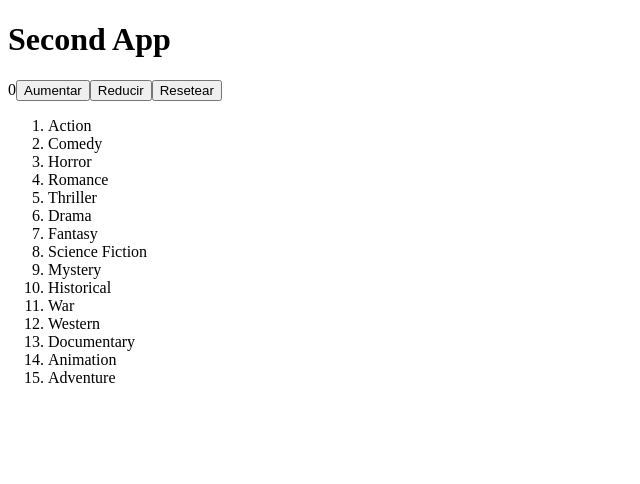
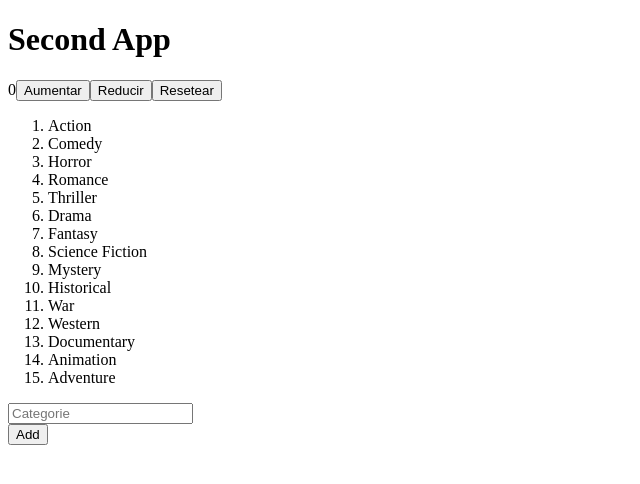
Before and after one commit to Lecho67/Homeworks-EDyA2, a React (Vite) app: page / in a window 1280 px wide. Shown: the top 484 px of the page, without its empty margins (0-640 px from the left). Built offline with nearby package versions, Linux system fonts and the light colour scheme.

Commit message:
"Entrada De Nuevas Categorías"

```diff
--- /dev/null
+++ b/src/AddCategories.jsx
@@ -0,0 +1,9 @@
+const AddCategories = ({handleClick}) => {
+  return (
+    <div>
+        <button onClick={handleClick}>Add</button>
+    </div>
+  )
+}
+
+export default AddCategories
--- a/src/App.jsx
+++ b/src/App.jsx
@@ -1,11 +1,44 @@
 import FirstApp from "./FirstApp";
 import ComponentApp from "./componentapp";
+import CategorieInput from "./CategorieInput";
+import AddCategories from "./AddCategories";
+import { useState } from "react";
+
+
 
 function App () {
+
+    const [categories, setCategories] = useState([
+        "Action",
+        "Comedy",
+        "Horror",
+        "Romance",
+        "Thriller",
+        "Drama",
+        "Fantasy",
+        "Science Fiction",
+        "Mystery",
+        "Historical",
+        "War",
+        "Western",
+        "Documentary",
+        "Animation",
+        "Adventure",
+    ])
+    const [NewCategory, setNewCategory] = useState("")
+
+    const handleChange = (value) => {
+        setNewCategory(value);
+    }
+    const handleClick = () => {
+        setCategories([...categories, NewCategory])
+    }
     return (
         <>
             <FirstApp title = "Second App"/>
-            <ComponentApp/>
+            <ComponentApp items = {categories}/>
+            <CategorieInput handleChange = {handleChange}/>
+            <AddCategories handleClick = {handleClick}/>
         </>
     )
 }
--- /dev/null
+++ b/src/CategorieInput.jsx
@@ -0,0 +1,9 @@
+
+
+const CategorieInput = ({handleChange}) => {
+  return (
+  <input type="text" placeholder="Categorie" onChange={(e) => handleChange(e.target.value)} />
+  )
+}
+
+export default CategorieInput
--- a/src/componentapp.jsx
+++ b/src/componentapp.jsx
@@ -1,27 +1,11 @@
-const categories = [
-    "Action",
-    "Comedy",
-    "Horror",
-    "Romance",
-    "Thriller",
-    "Drama",
-    "Fantasy",
-    "Science Fiction",
-    "Mystery",
-    "Historical",
-    "War",
-    "Western",
-    "Documentary",
-    "Animation",
-    "Adventure",
-]
 
-const ComponentApp = () => {
+
+const ComponentApp = ({items}) => {
 
     return(
         <>
             <ol>
-                {categories.map((category, key) => {
+                {items.map((category, key) => {
                     return <li key={key}>{category}</li>
                 })}
             </ol>
```
